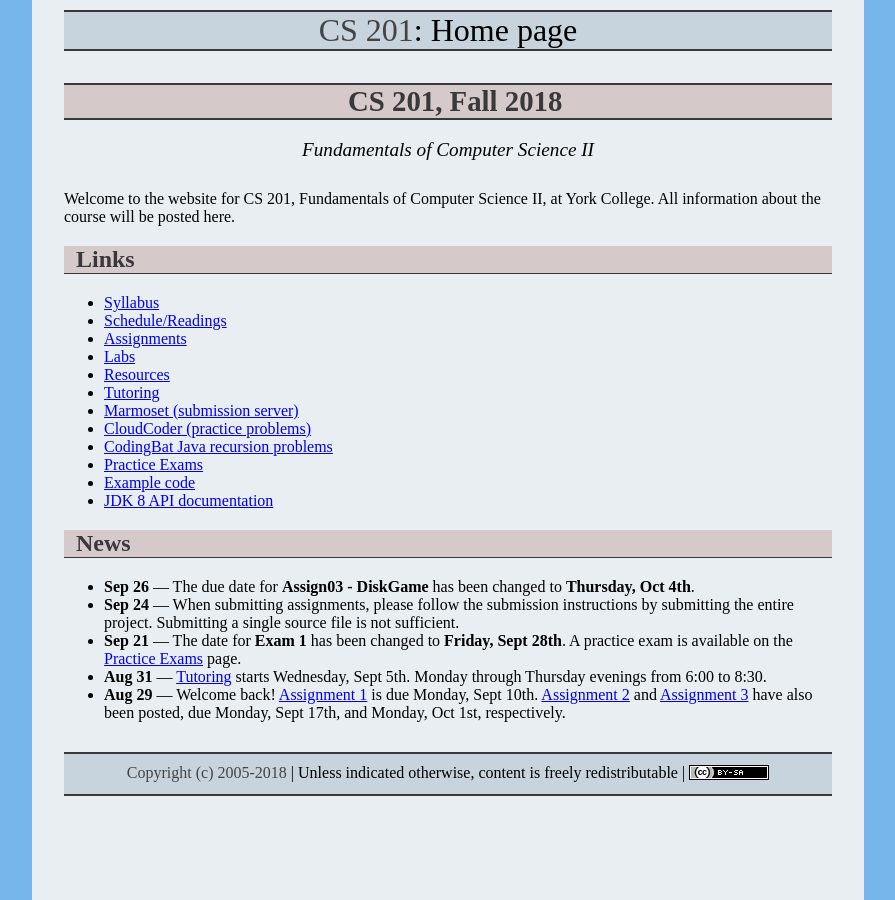
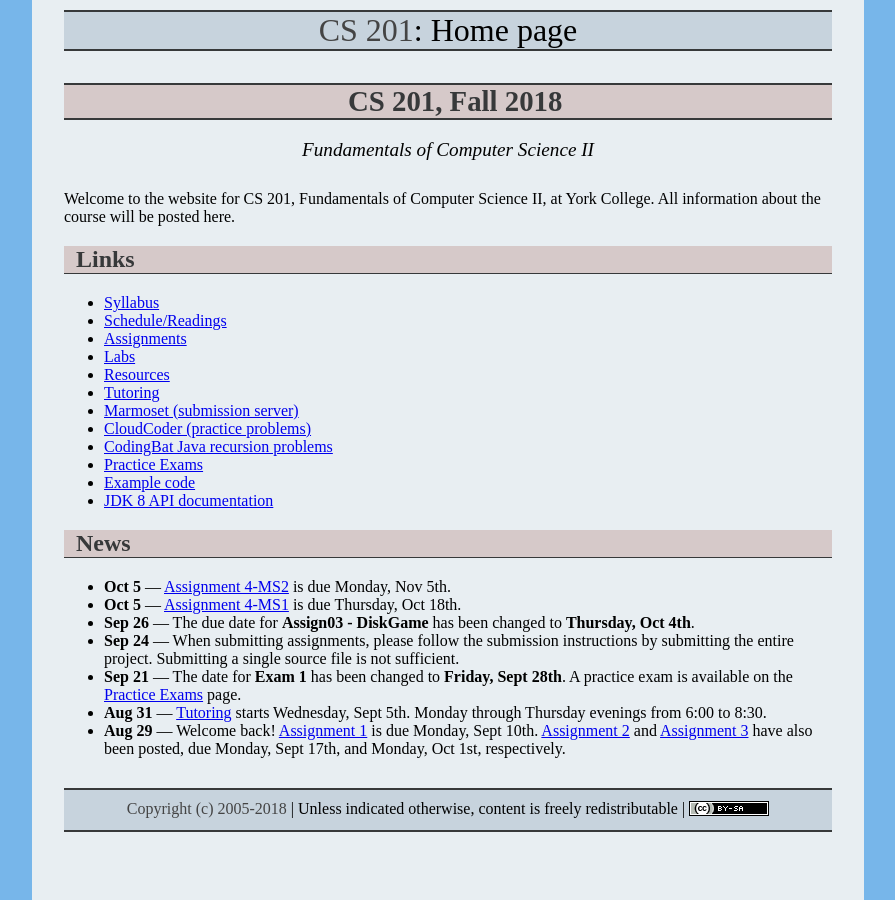
Before and after one commit to ycpcs/cs201-fall2018, a Jekyll site: the page built from index.md, in a window 1280 px wide. Shown: the whole page, without its empty margins (192-1087 px from the left). Built offline with Jekyll 4.4.1, drawn with Linux system fonts in a browser that asks for light colours.

```diff
--- a/index.md
+++ b/index.md
@@ -25,7 +25,8 @@ Welcome to the website for CS 201, Fundamentals of Computer Science II, at York
 * [JDK 8 API documentation](https://docs.oracle.com/javase/8/docs/api/)
 
 ## News
-
+* **Oct 5** &mdash; [Assignment 4-MS2](assign/assign04.html) is due Monday, Nov 5th.
+* **Oct 5** &mdash; [Assignment 4-MS1](assign/assign04.html) is due Thursday, Oct 18th.
 * **Sep 26** &mdash; The due date for **Assign03 - DiskGame** has been changed to **Thursday, Oct 4th**.
 * **Sep 24** &mdash; When submitting assignments, please follow the submission instructions by submitting the entire project.  Submitting a single source file is not sufficient.
 * **Sep 21** &mdash; The date for **Exam 1** has been changed to **Friday, Sept 28th**.  A practice exam is available on the [Practice Exams](practice/index.html) page.
```
Also changed, not shown: assign/index.md (+1 -1 lines).
